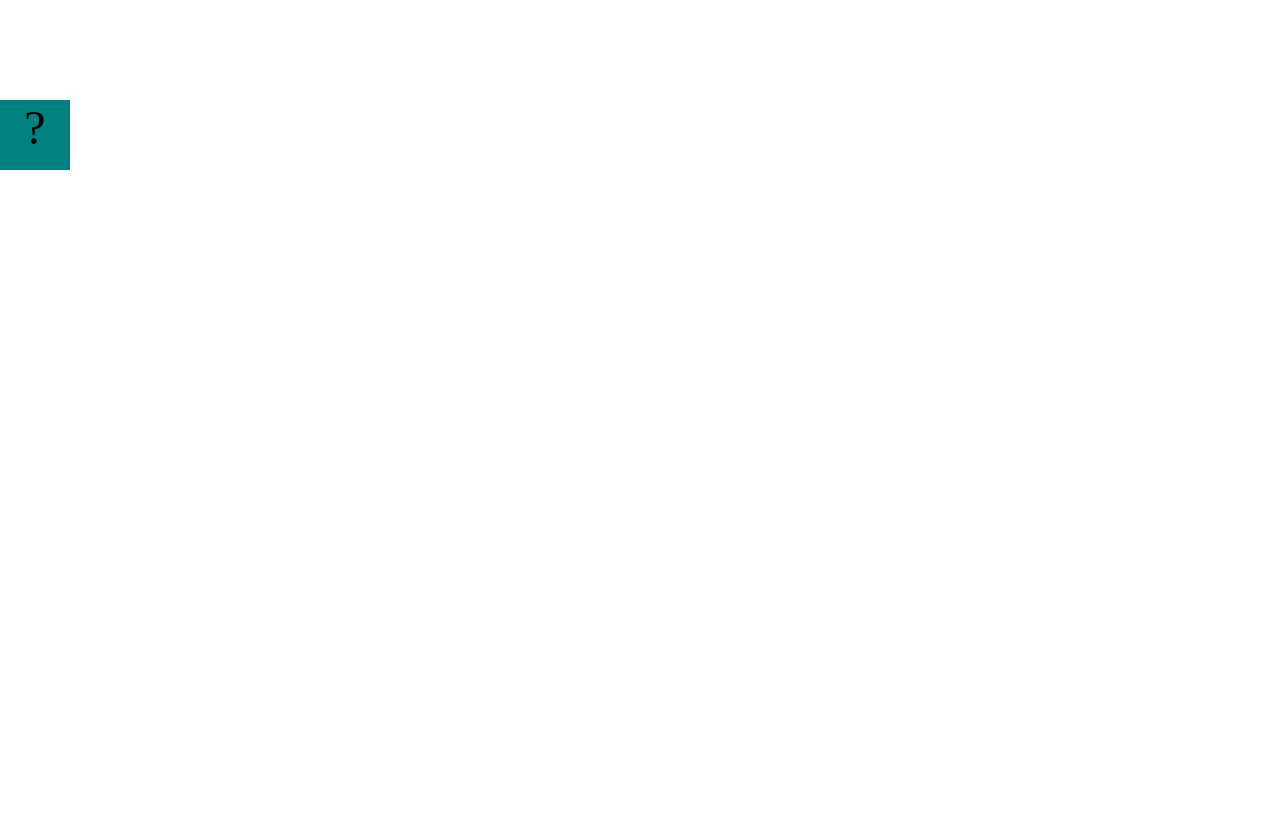
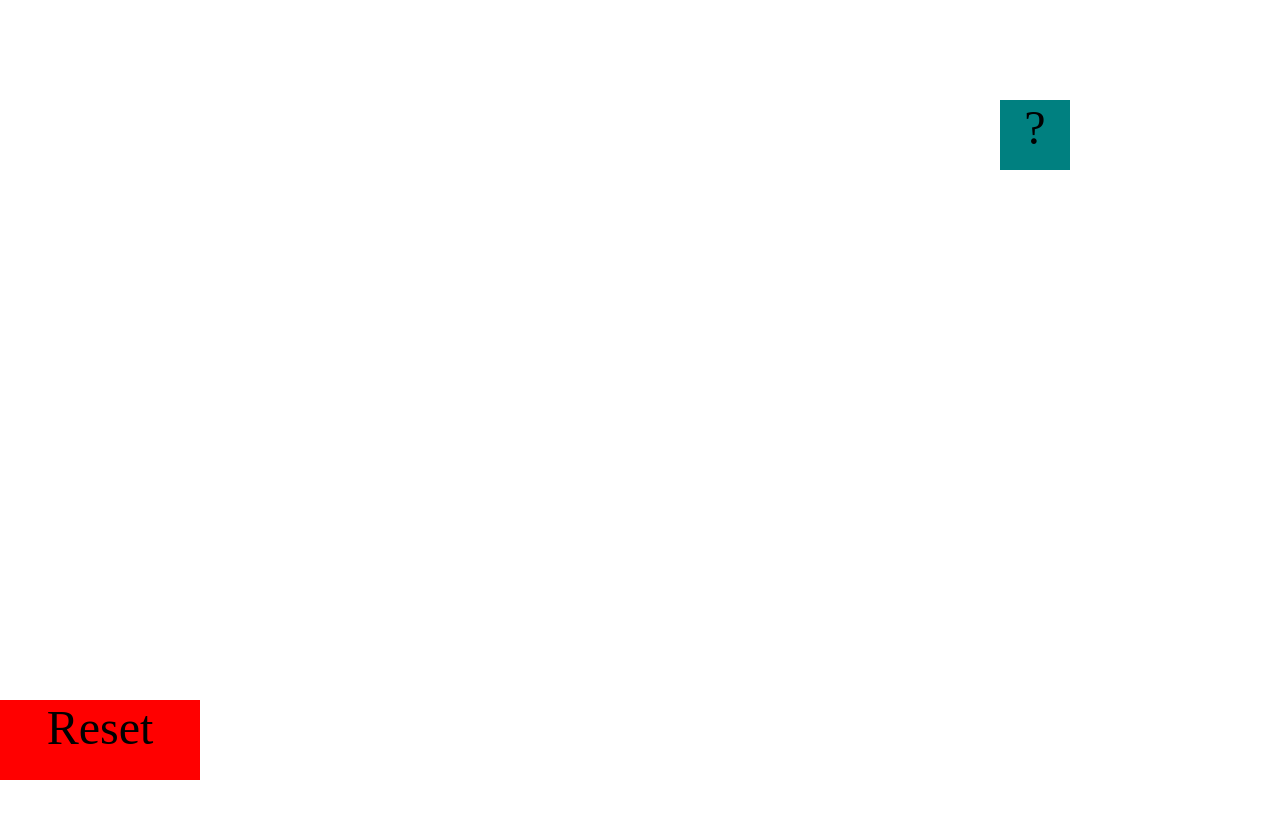
Before and after one commit to WesleyCalvit/WesleyCalvit.github.io, a plain HTML site: page fsd-projects/bouncing-box/index.html in a window 1280 px wide. Drawn offline with Linux system fonts and the light colour scheme.

Commit message:
Bouncing Box

```diff
--- a/fsd-projects/bouncing-box/index.html
+++ b/fsd-projects/bouncing-box/index.html
@@ -23,6 +23,44 @@
 		.board {
 			height: 100vh;
 		}
+		.box2{
+			width: 200px;
+			height: 80px;
+			background-color: red;
+			font-size: 300%;
+			display: block;
+			position: absolute;
+			text-align: center;
+			top: 700px;
+			left: 0px;
+		}
+		/*.box3 {
+			width: 70px;
+			height: 70px;
+			background-color: teal;
+			font-size: 300%;
+			text-align: center;
+			user-select: none;
+			display: block;
+			position: absolute;
+			top: 200px;
+			/* Change me!
+			left: 0px;
+		} */
+		/*.box4 {
+			width: 70px;
+			height: 70px;
+			background-color: teal;
+			font-size: 300%;
+			text-align: center;
+			user-select: none;
+			display: block;
+			position: absolute;
+			top: 300px;
+			/* Change me! */
+			/*left: 0px;
+		}*/
+
 	</style>
 	<!-- 	<script src="//cdnjs.cloudflare.com/ajax/libs/jquery/2.1.1/jquery.min.js"></script> -->
 
@@ -31,7 +69,9 @@
 <body class="board">
 	<!-- HTML for the box -->
 	<div class="box">?</div>
-
+	<div class = "box2">Reset</div>
+	<div class = "box3"></div>
+	<div class = "box4"></div>
 	<script>
 		(function () {
 			'use strict'
@@ -44,21 +84,33 @@
 			var box = jQuery('.box');	// reference to the HTML .box element
 			var board = jQuery('.board');	// reference to the HTML .board element
 			var boardWidth = board.width();	// the maximum X-Coordinate of the screen
+			var boardHeight = board.height();
+			var box2 = jQuery('.box2');
+			//var box3 = jQuery('.box3');
+			//var box4 = jQuery('.box4');
+
 
 			// Every 50 milliseconds, call the update Function (see below)
 			setInterval(update, 50);
 
 			// Every time the box is clicked, call the handleBoxClick Function (see below)
 			box.on('click', handleBoxClick);
+			//box3.on('click', handleBoxClick);
+			//box4.on('click', handleBoxClick);
+			box2.on('click', speedReset);
 
 			// moves the Box to a new position on the screen along the X-Axis
-			function moveBoxTo(newPositionX) {
-				box.css("left", newPositionX);
+			function moveBoxTo(newPositionX, newPositionY) {
+				box.css("left", newPositionX, newPositionY);
+				//box3.css("top", newPositionX, newPositionY);
+				//box4.css("left", newPositionX, newPositionY);
 			}
 
 			// changes the text displayed on the Box
 			function changeBoxText(newText) {
 				box.text(newText);
+				//box3.text(newText);
+				//box4.text(newText);
 			}
 
 			//////////////////////////////////////////////////////////////////
@@ -66,7 +118,14 @@
 			//////////////////////////////////////////////////////////////////
 
 			// TODO 2 - Variable declarations
+			moveBoxTo(boardWidth);
+			//moveBoxTo(boardHeight);
 
+			var positionX = 0;
+			var positionY = 0;
+			var points = 0;
+			var speedX = 10;
+			//var speedY = 10;
 
 
 			/*
@@ -75,8 +134,23 @@
 			turn it around!
 			*/
 			function update() {
+				positionX = positionX + speedX;
+				moveBoxTo(positionX);
 
-
+				if (positionX > boardWidth){
+					speedX = speedX * -1;
+				}
+				if(positionX < 0){
+					speedX = speedX * -1;
+				}
+				//positionY = positionY + speedY;
+				//moveBoxTo(positionY);
+				//if (positionY > boardHeight){
+					//speedY = speedY * -1;
+				//}
+				//if(positionY < 0){
+					//speedY = speedY * -1;
+				//}
 			};
 
 			/*
@@ -85,9 +159,18 @@
 			the left side of the screen.
 			*/
 			function handleBoxClick() {
-
+				points = points + 1;
+				changeBoxText(points);
+				speedX = 3 * points + 10;
+				speedX = -speedX
 
 			};
+			function speedReset(){
+				speedX = 10;
+				points = 0;
+				changeBoxText(points);
+				positionX = 0;
+			}
 
 
 
```
